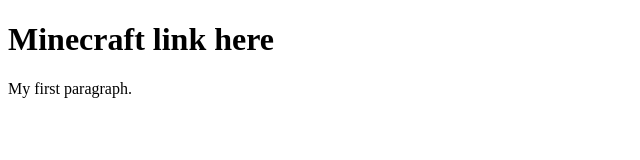
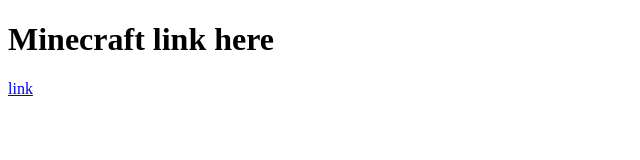
Before and after one commit to NovasGreattt/novasgreattt.github.io, a plain HTML site: page index.html in a window 1280 px wide. Shown: the whole page, without its empty margins (0-640 px from the left). Drawn offline with Linux system fonts and the light colour scheme.

Commit message:
Update index.html

```diff
--- a/index.html
+++ b/index.html
@@ -4,7 +4,7 @@
 
 <h1>Minecraft link here</h1>
 
-<p>My first paragraph.</p>
+<a href="https://novasgreattt.github.io/minecraft-classic">link</a>
 
 </body>
 </html>
```
